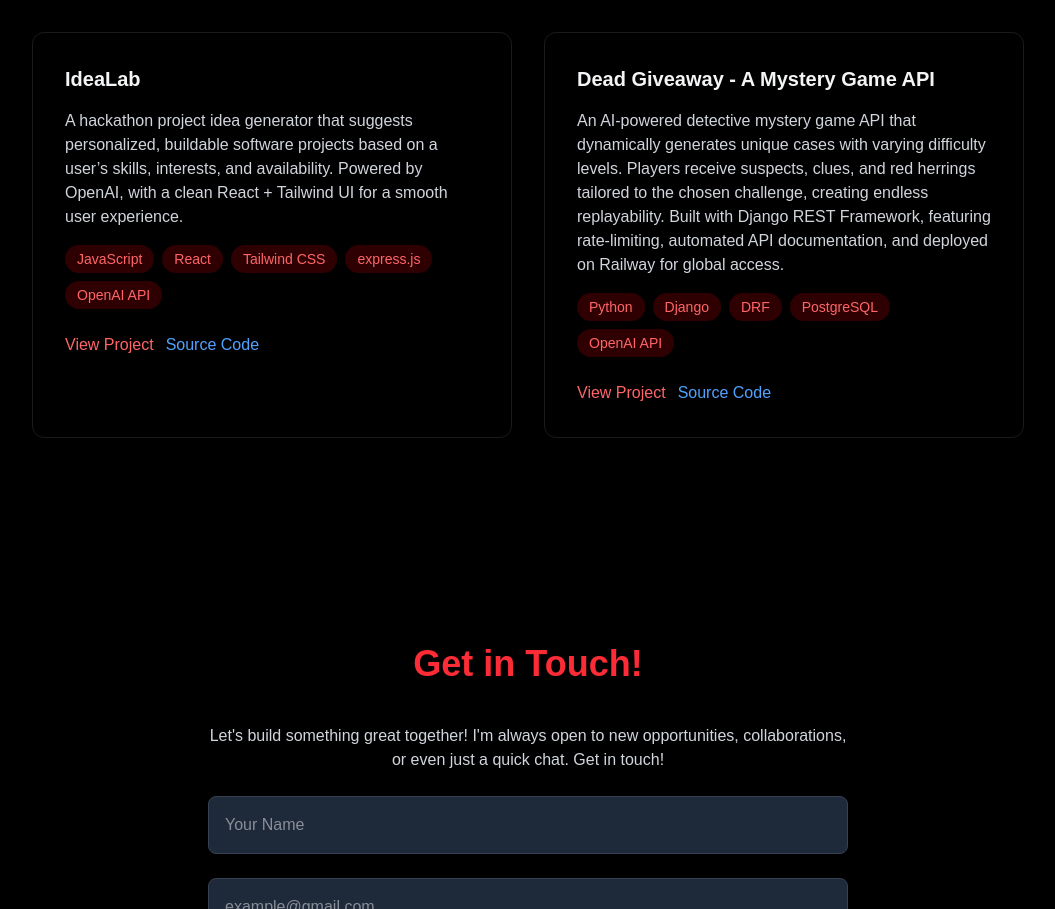
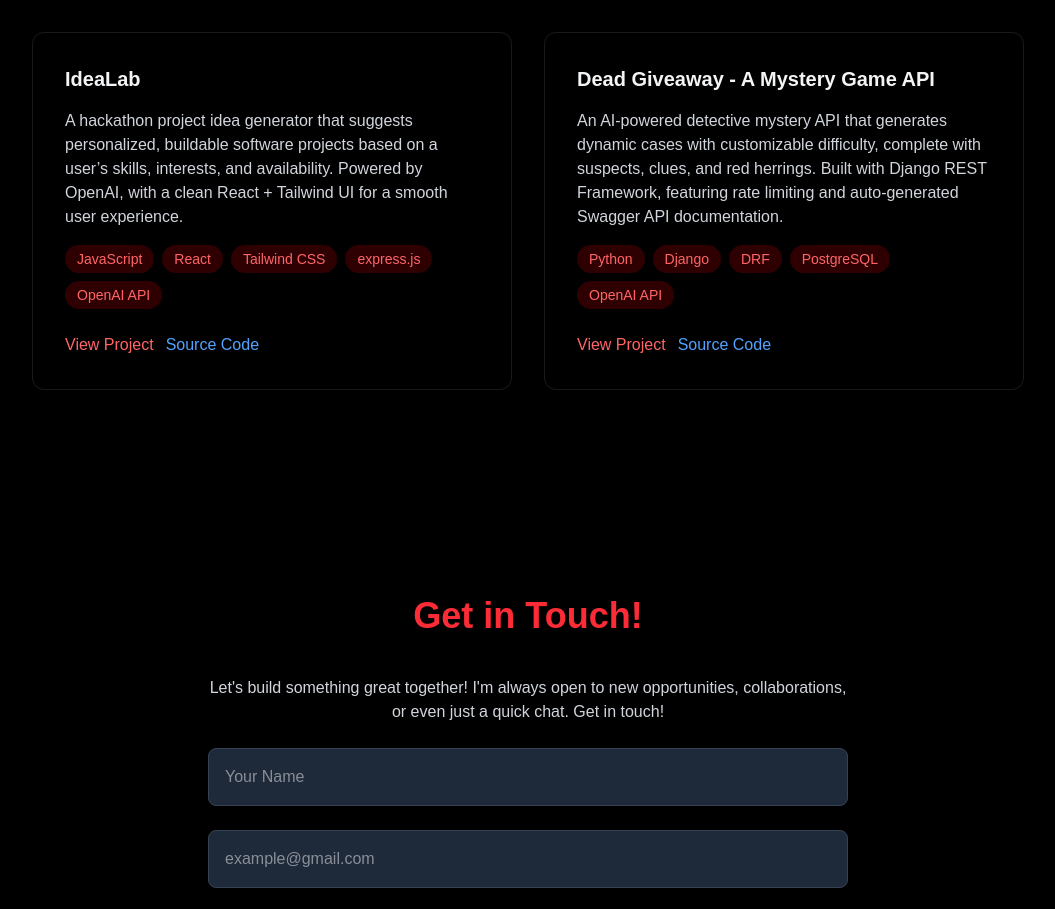
Before and after one commit to cyberdeeb/portfolio, a React (Vite) app: page / in a window 1280 px wide. Shown: the part 2988-3897 px from the top of the page, without its empty margins (112-1167 px from the left). Built offline with nearby package versions, Linux system fonts and the light colour scheme; no server answers.

Commit message:
Update project description for "Dead Giveaway - A Mystery Game API" to enhance clarity and conciseness

```diff
--- a/src/components/sections/Projects.jsx
+++ b/src/components/sections/Projects.jsx
@@ -147,12 +147,10 @@ export const Projects = () => {
                 Dead Giveaway - A Mystery Game API
               </h3>
               <p className="text-gray-300">
-                An AI-powered detective mystery game API that dynamically
-                generates unique cases with varying difficulty levels. Players
-                receive suspects, clues, and red herrings tailored to the chosen
-                challenge, creating endless replayability. Built with Django
-                REST Framework, featuring rate-limiting, automated API
-                documentation, and deployed on Railway for global access.
+                An AI-powered detective mystery API that generates dynamic cases
+                with customizable difficulty, complete with suspects, clues, and
+                red herrings. Built with Django REST Framework, featuring rate
+                limiting and auto-generated Swagger API documentation.
               </p>
               <div className="flex flex-wrap gap-2">
                 {['Python', 'Django', 'DRF', 'PostgreSQL', 'OpenAI API'].map(
```
